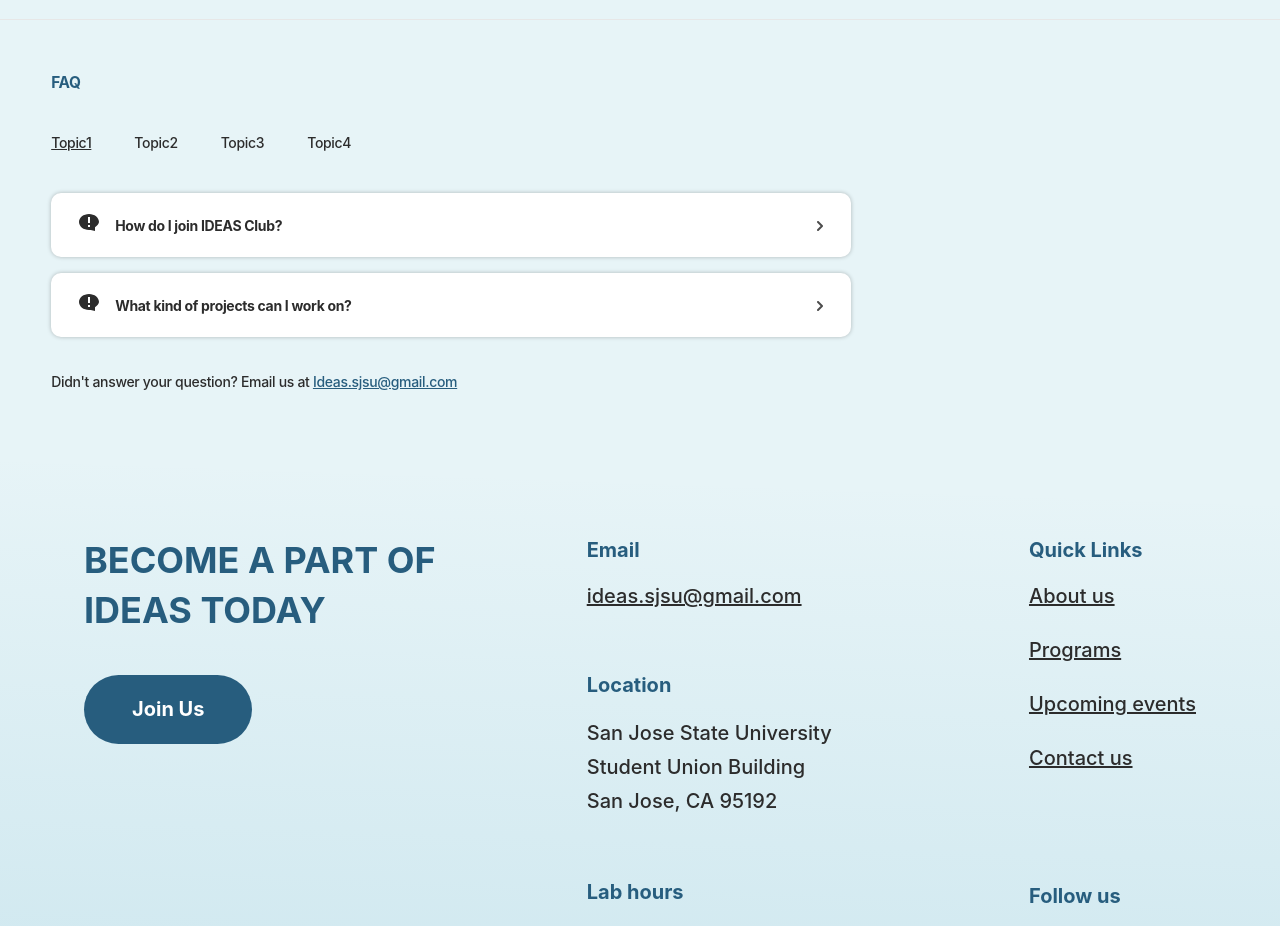
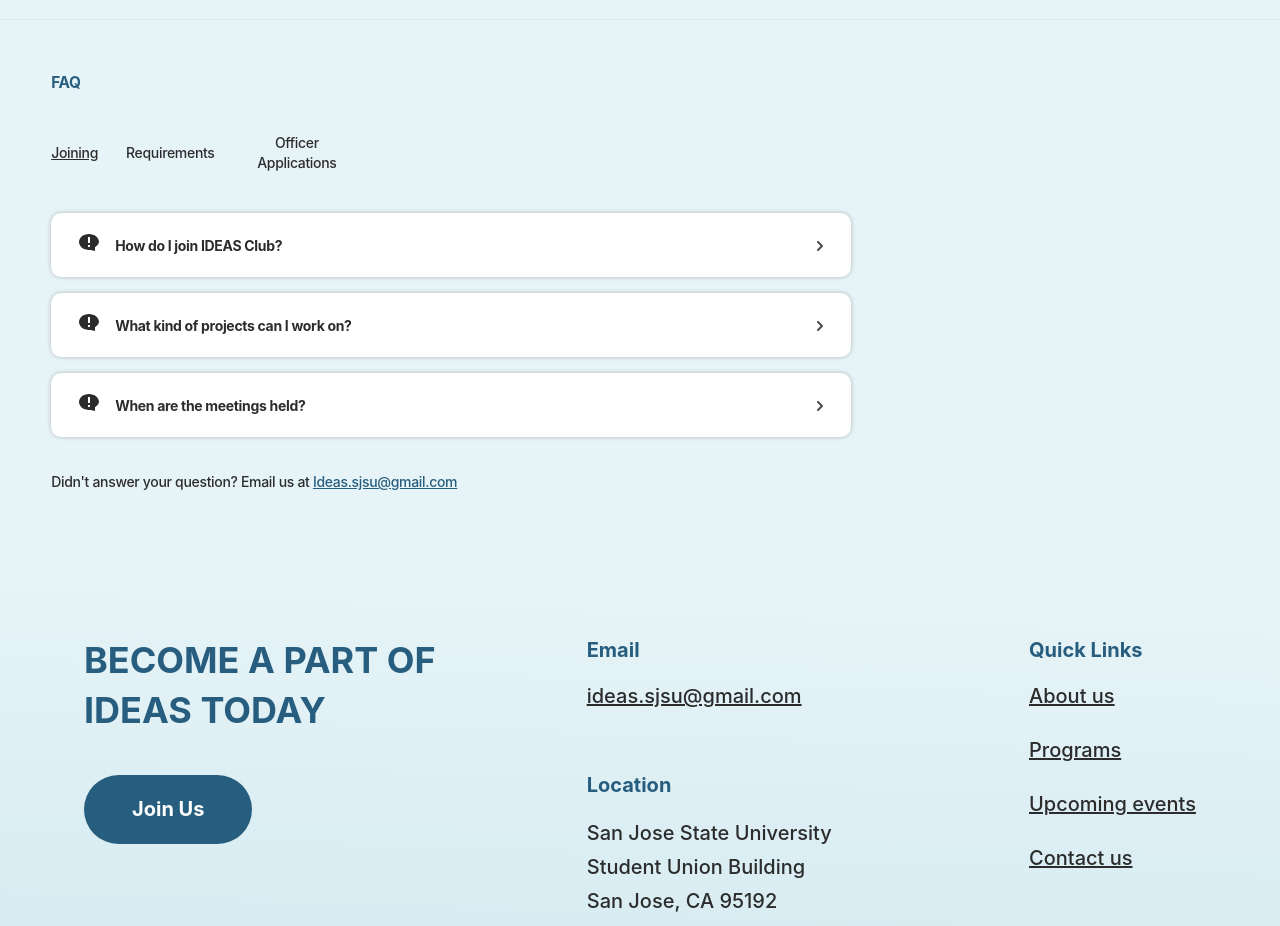
Before and after one commit to shirinalapati/IDEAS-Club-Website, a React (Vite) app in the folder frontend/: page /about in a window 1280 px wide. Shown: the part 2000-2926 px from the top of the page. Built offline with nearby package versions, Linux system fonts and the light colour scheme.

Commit message:
added topics for FAQ

```diff
--- a/frontend/src/components/about/FAQSection.jsx
+++ b/frontend/src/components/about/FAQSection.jsx
@@ -5,29 +5,44 @@
   {
     question: 'How do I join IDEAS Club?',
     answer: 'You can join IDEAS Club by attending our general meetings or signing up through our website. No prior experience is required!',
-    topic: 'Topic1'
+    topic: 'Joining'
   },
   {
     question: 'What kind of projects can I work on?',
     answer: 'You can work on any project that interests you - from mobile apps to hardware projects, from social enterprises to tech startups.',
-    topic: 'Topic1'
+    topic: 'Joining'
   },
   {
     question: 'Do I need to know how to code?',
     answer: 'Not at all! IDEAS Club welcomes students from all majors and backgrounds. We have teams for marketing, finance, events, and more.',
-    topic: 'Topic2'
+    topic: 'Requirements'
+  },
+  {
+    question: 'Do I need to have experience to join IDEAS',
+    answer: "You don't need direct experience, as long as you are willing to learn, have fun, and have an interest in Entreprenuership.",
+    topic: "Requirements"
   },
   {
     question: 'When are the meetings held?',
     answer: 'Our general meetings are typically held weekly. Check our events page for the latest schedule.',
-    topic: 'Topic3'
+    topic: 'Joining'
   },
+  {
+    question: "How do I become an officer",
+    answer: "Our applications open at the beginning of each semester!",
+    topic: 'How do I become an officer'
+  },
+  {
+    question: "What teams can I be an officer for",
+    answer: "You can apply to be an officer for Web Dev, Finance, Events, Marketing",
+    topic: 'Officer Applications'
+  }
 ];
 
-const topics = ['Topic1', 'Topic2', 'Topic3', 'Topic4'];
+const topics = ['Joining', 'Requirements', 'Officer Applications'];
 
 function FAQSection() {
-  const [activeTopic, setActiveTopic] = useState('Topic1');
+  const [activeTopic, setActiveTopic] = useState('Joining');
   const [openFaq, setOpenFaq] = useState(null);
 
   const filteredFaqs = faqData.filter((faq) => faq.topic === activeTopic);
```
